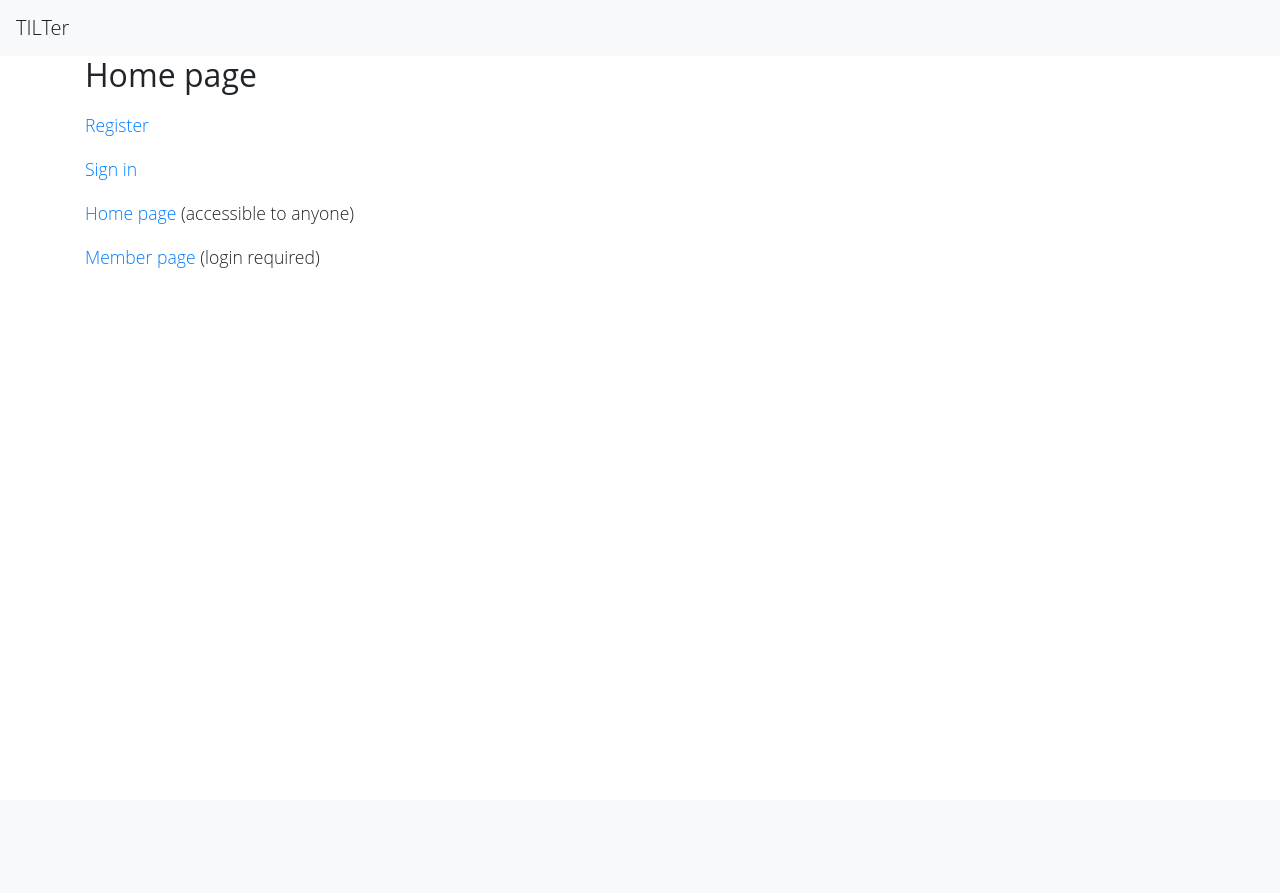
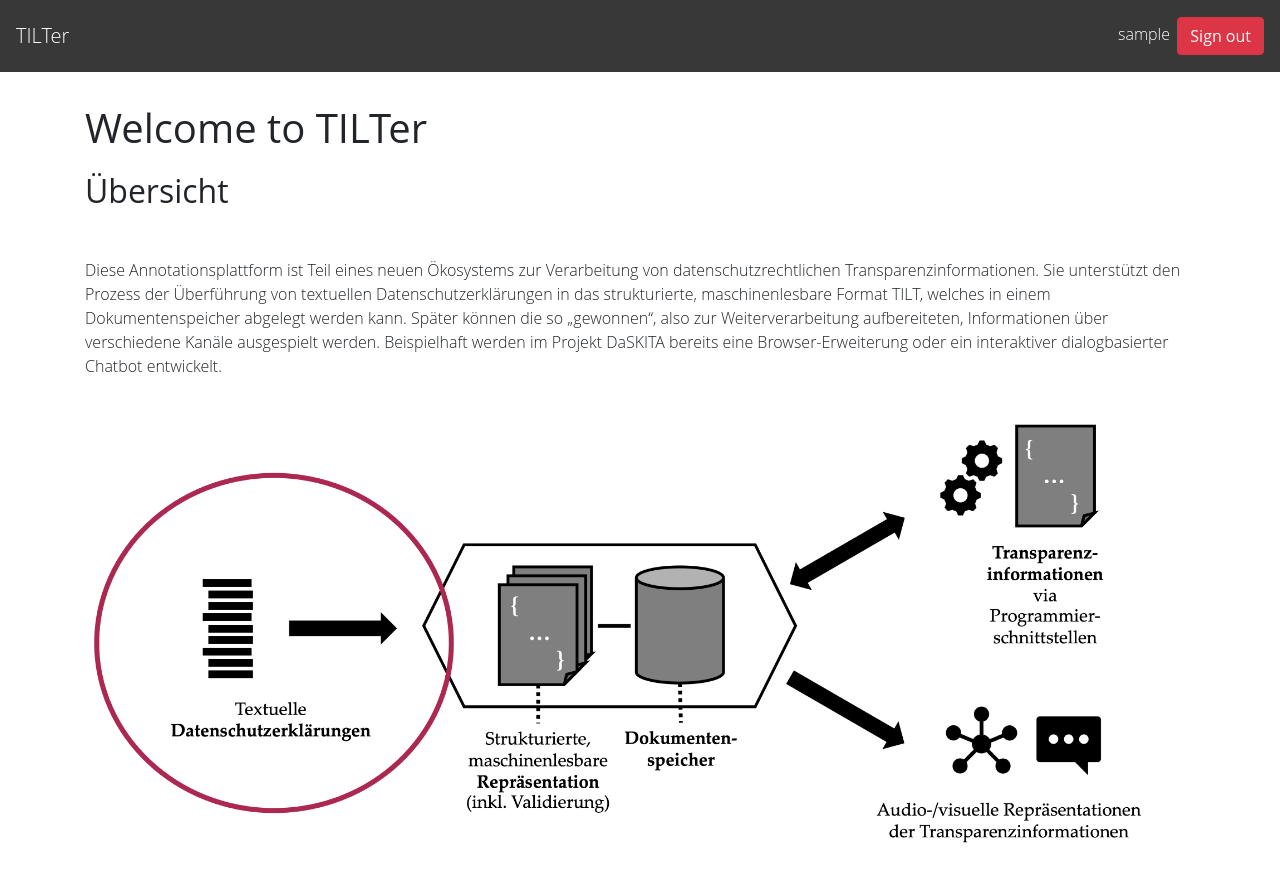
Before and after one commit to DaSKITA/tilter, a Flask app: page / in a window 1280 px wide. Before the commit the page ends 268 px from the top, so only its background shows below. Run offline with Flask 2, Linux system fonts and the light colour scheme; the visitor is signed in with stand-in values (Sample User, id 1); some libraries are stand-ins or nearby versions.

Commit message:
tidier user interface and user experience, closes #5, closes #45, closes #46
Signed-off-by: fmaschhur <f.maschhur@live.de>

```diff
--- a/app/config.py
+++ b/app/config.py
@@ -13,7 +13,7 @@ class Config(object):
     USER_ENABLE_USERNAME = True  # Enable username authentication
     USER_REQUIRE_RETYPE_PASSWORD = False  # Simplify register form
     USER_ENABLE_CHANGE_USERNAME = False
-    USER_AFTER_LOGIN_ENDPOINT = 'member_page'
+    USER_AFTER_LOGIN_ENDPOINT = 'tasks'
 
     LANGUAGES = ['en', 'de']
 
--- a/app/main.py
+++ b/app/main.py
@@ -28,7 +28,7 @@ def get_locale():
     return request.accept_languages.best_match(app.config['LANGUAGES'])
     # return "en"
 
-# task render helper function
+# .../tasks/ render helper function
 def task_tree_to_dict(tasks):
     task_tree_dict = {}
     for task in tasks:
@@ -55,7 +55,6 @@ def txt_escape(text):
 @app.route('/')
 def index():
     # String-based templates
-
     return render_template('index.html')
 
 
--- a/app/static/css/style.css
+++ b/app/static/css/style.css
@@ -4,9 +4,50 @@
     font-weight: 300;
 }
 
-p {
-    font-size: 1.1em;
-    margin: 1em 0;
+nav.navbar {
+    background: rgba(0,0,0,0.78);
+    padding: 1em;
+}
+
+p.navbar-custom-text {
+    margin: auto;
+    display: inline-block;
+    color: white !important;
+}
+
+a.navbar-custom-btn {
+    margin-left: 0.2em;
+}
+
+div.navbar-custom-right {
+    text-align: center;
+}
+
+div.container {
+    margin-top: 2em;
+}
+
+h1.title {
+    margin-bottom: 0.5em;
+}
+
+h2.subtitle {
+    margin-bottom: 1.5em;
+}
+
+img.index-image {
+    margin-bottom: 1.25em;
+    width: inherit;
+}
+
+div.row {
+    justify-content: space-between;
+    margin: unset;
+}
+
+div.user-interface {
+    width: 50%;
+    margin: auto;
 }
 
 ul {
--- a/app/templates/base.html
+++ b/app/templates/base.html
@@ -51,18 +51,20 @@
     <title>{% block title %} {% endblock %}</title>
   </head>
   <body>
-    <nav class="navbar navbar-expand-md navbar-light bg-light">
+    <nav class="navbar navbar-dark justify-content-between">
+        {% if current_user.is_authenticated %}
+        <a class="navbar-brand" href="{{ url_for('tasks')}}">TILTer</a>
+            <div class="navbar-custom-right">
+                <p class="navbar-custom-text">{{ current_user.username }}</p>
+                <a href="{{ url_for('user.logout') }}" class="btn btn-danger navbar-custom-btn">{{ _('Sign out') }}</a>
+            </div>
+        {% else %}
         <a class="navbar-brand" href="{{ url_for('index')}}">TILTer</a>
-        <button class="navbar-toggler" type="button" data-toggle="collapse" data-target="#navbarNav" aria-controls="navbarNav" aria-expanded="false" aria-label="Toggle navigation">
-            <span class="navbar-toggler-icon"></span>
-        </button>
-        <div class="collapse navbar-collapse" id="navbarNav">
-            <ul class="navbar-nav">
-            <li class="nav-item active">
-                <a class="nav-link" href="#"></a>
-            </li>
-            </ul>
-        </div>
+            <div class="navbar-custom-right">
+                <a href="{{ url_for('user.login') }}" class="btn btn-primary navbar-custom-btn">{{ _('Sign in') }}</a>
+                <a href="{{ url_for('user.register') }}" class="btn btn-primary navbar-custom-btn">{{ _('Register') }}</a>
+            </div>
+        {% endif %}
     </nav>
     {# One-time system messages called Flash messages #}
     {% block flash_messages %}
--- a/app/templates/index.html
+++ b/app/templates/index.html
@@ -1,9 +1,12 @@
 {% extends "base.html" %}
-<h1>{% block title %} {{ _('Welcome to TILTer') }} {% endblock %}</h1>
 {% block content %}
-    <h2>{{ _('Home page') }}</h2>
-    <p><a href={{ url_for('user.register') }}>{{ _('Register') }}</a></p>
-    <p><a href={{ url_for('user.login') }}>{{ _('Sign in') }}</a></p>
-    <p><a href={{ url_for('index') }}>{{ _('Home page') }}</a> ({{ _('accessible to anyone') }})</p>
-    <p><a href={{ url_for('member_page') }}>{{ _('Member page') }}</a> ({{ _('login required') }})</p>
+    <h1 class="title">{% block title %} {{ _('Welcome to TILTer') }} {% endblock %}</h1>
+    <h2 class="subtitle">Übersicht</h2>
+    <p>Diese Annotationsplattform ist Teil eines neuen Ökosystems zur Verarbeitung von
+        datenschutzrechtlichen Transparenzinformationen. Sie unterstützt den Prozess der Überführung von
+        textuellen Datenschutzerklärungen in das strukturierte, maschinenlesbare Format TILT, welches in einem
+        Dokumentenspeicher abgelegt werden kann. Später können die so „gewonnen“, also zur Weiterverarbeitung
+        aufbereiteten, Informationen über verschiedene Kanäle ausgespielt werden. Beispielhaft werden im Projekt
+        DaSKITA bereits eine Browser-Erweiterung oder ein interaktiver dialogbasierter Chatbot entwickelt.</p>
+    <img class="index-image" src="{{ url_for('static', filename='images/uebersicht.png') }}">
 {% endblock %}
--- a/app/templates/tasks.html
+++ b/app/templates/tasks.html
@@ -1,9 +1,9 @@
 {% extends 'base.html' %}
 
 {% block content %}
-    <h1>{% block title %} {{ _('Welcome to TILTer') }} {% endblock %}</h1>
+    <h1 class="title">{% block title %} {{ _('Task Overview') }} {% endblock %}</h1>
     {% if tasks %}
-        <h2>{{ _('These are your Tasks!') }}</h2>
+        <h2 class="subtitle">{{ _('These are your Tasks!') }}</h2>
         <ul class="accordion">
         {% for task, subtasks in tasks.items() recursive %}
           <li>
@@ -20,7 +20,7 @@
         </ul>
     {% else %}
         <br><br>
-        <h2>{{ _('You currently have no tasks!') }}</h2>
+        <h2 class="subtitle">{{ _('You currently have no tasks!') }}</h2>
     {% endif%}
     <button onclick="location.href='{{ url_for("create_task") }}'" type="button" class="btn btn-secondary btn-lg btn-block">{{ _('Create a new Task') }}</button>
 {% endblock %}
```
Also changed, not shown: app/static/images/uebersicht.png (added).
